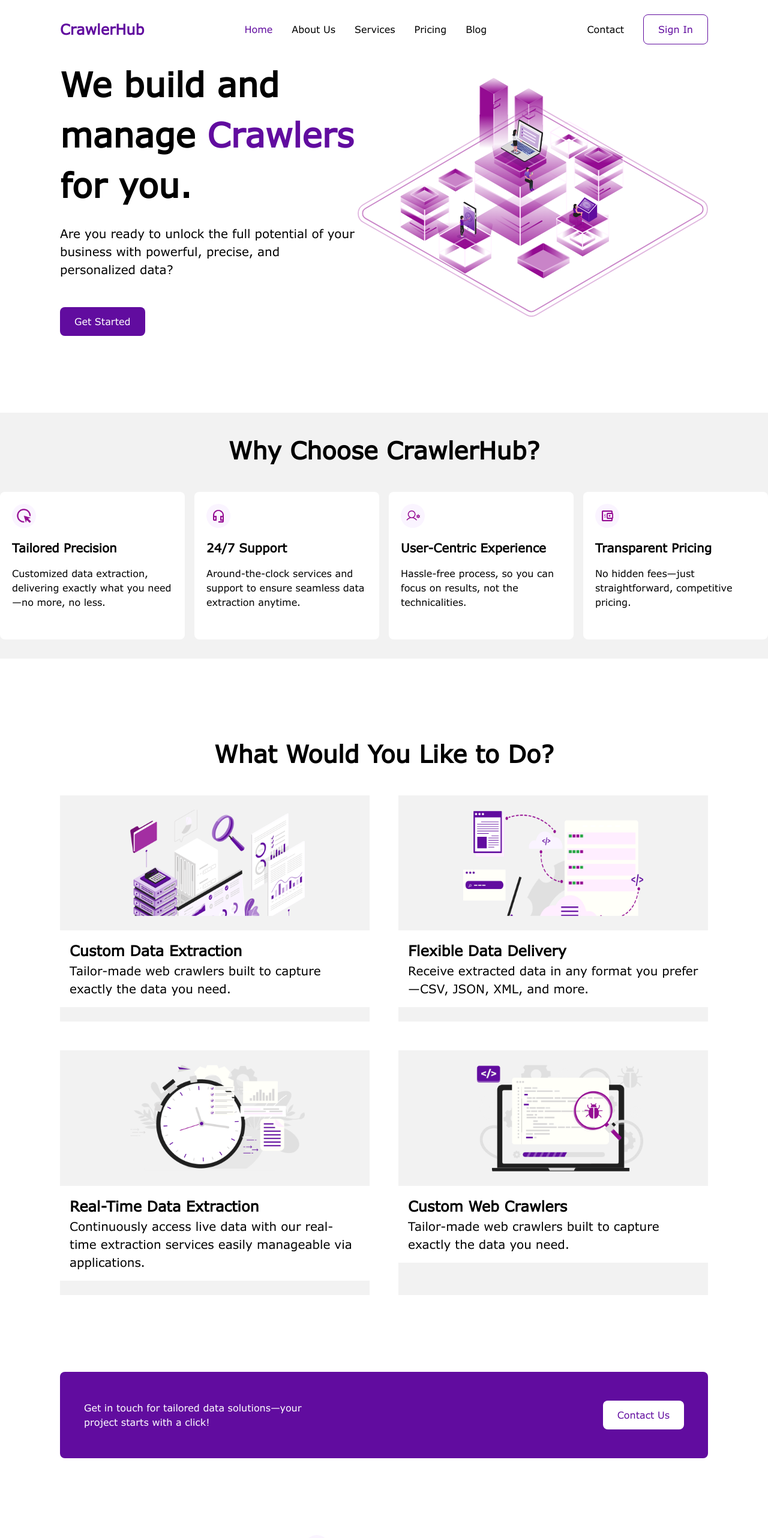
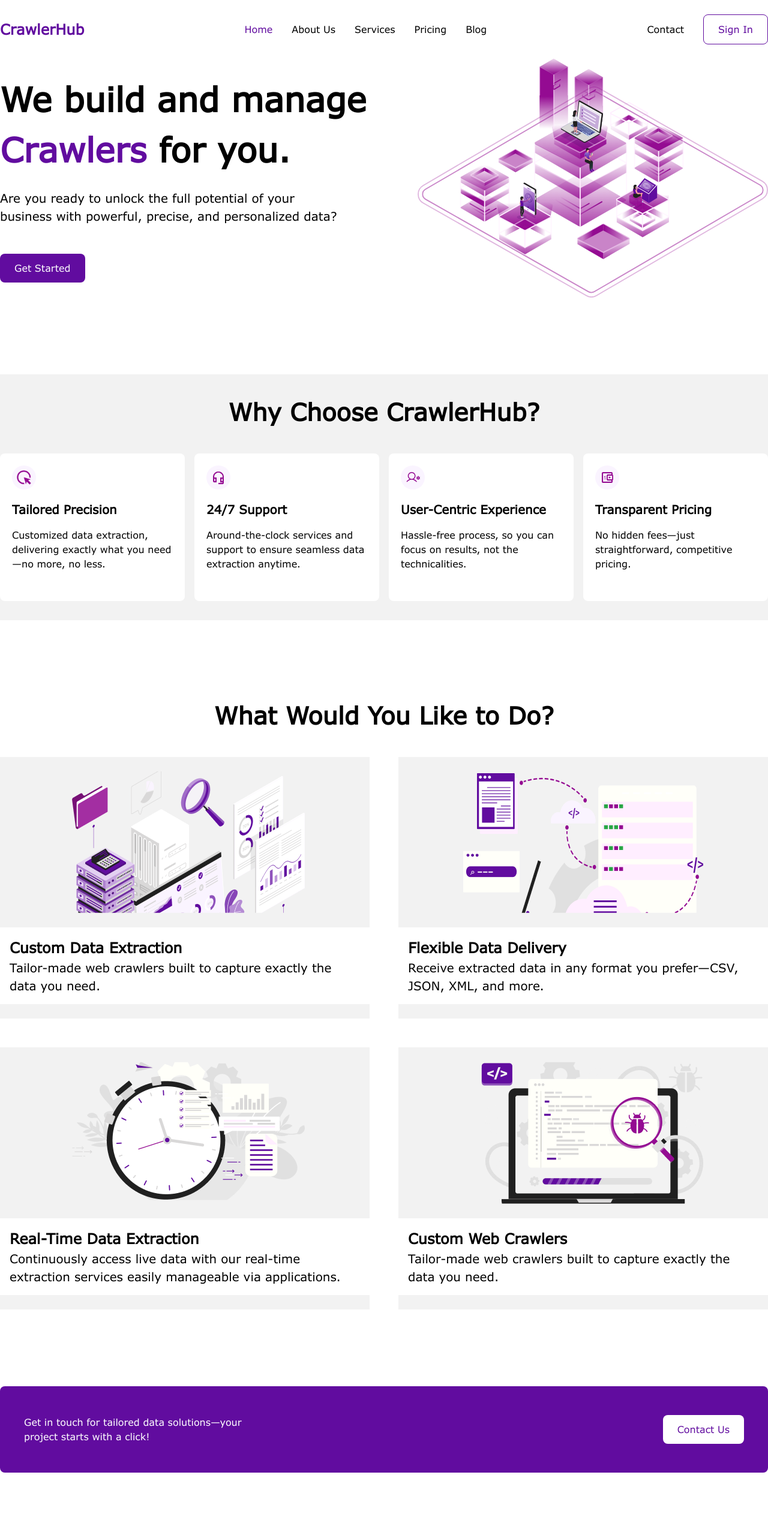
Before and after one commit to beecodeguy/crawlhub, a Next.js app: page / in a window 1280 px wide. Shown: the top 2564 px of the page at 60% size. Built offline with nearby package versions, Linux system fonts and the light colour scheme.

Commit message:
setup container

```diff
--- a/src/app/(webpage)/_components/ManageCrawlers.tsx
+++ b/src/app/(webpage)/_components/ManageCrawlers.tsx
@@ -5,7 +5,7 @@ import React from "react";
 
 const ManageCrawlers = () => {
   return (
-    <div className="page-container flex items-center mb-[128px]">
+    <div className="container mx-auto flex items-center mb-[128px]">
       <div>
         <div className="flex flex-col gap-4">
           <div className="typography-h1">
--- a/src/app/(webpage)/_components/OurProcess.tsx
+++ b/src/app/(webpage)/_components/OurProcess.tsx
@@ -28,7 +28,7 @@ const ProcessInfo: React.FC<IProps> = ({ title, icon, description }) => (
 const OurProcess = () => {
   return (
     <div className="mb-[128px]">
-      <div className="page-container flex gap-[128px] items-center">
+      <div className="container mx-auto flex gap-[128px] items-center">
         <div className="flex flex-col">
           <span className="typography-h2">Our Process: How It Works</span>
           <JumpButton
--- a/src/app/(webpage)/_components/OurServices.tsx
+++ b/src/app/(webpage)/_components/OurServices.tsx
@@ -28,7 +28,7 @@ const OurServiceContent: React.FC<IProps> = ({ icon, title, description }) => (
 
 const OurServices = () => {
   return (
-    <div className="page-container mb-[128px] flex flex-col gap-[40px] items-center justify-center">
+    <div className="container mx-auto mb-[128px] flex flex-col gap-[40px] items-center justify-center">
       <span className="typography-h2">What Would You Like to Do?</span>
       <div className="grid grid-cols-2 gap-6">
         <OurServiceContent
--- a/src/app/(webpage)/page.tsx
+++ b/src/app/(webpage)/page.tsx
@@ -14,7 +14,7 @@ export default function Home() {
       <ManageCrawlers />
       <WhyChooseCrawler />
       <OurServices />
-      <div className="page-container mb-[128px]">
+      <div className="container mx-auto mb-[128px]">
         <ContactUsBanner />
       </div>
       <OurProcess />
--- a/src/assets/styles/main.scss
+++ b/src/assets/styles/main.scss
@@ -8,10 +8,6 @@
   --light-grey: #f2f2f2;
   --bg-white: #fffff9;
   --radius: 0.5rem;
-}
-
-.page-container {
-  @apply px-[80px] lg:px-[100px] 2xl:px-[100px] 3xl:px-[300px];
 }
 
 // body {
--- a/src/components/containers/Footer/index.tsx
+++ b/src/components/containers/Footer/index.tsx
@@ -5,7 +5,8 @@ import { FaceBookIcon, LinkedInIcon, TwitterIcon } from "@/assets/icons";
 
 const Footer = () => {
   return (
-    <footer className="page-container bg-primary text-white py-6 flex flex-col gap-3 mt-[72px]">
+    <footer className="bg-primary text-white">
+      <div className="container mx-auto flex flex-col gap-3 mt-[72px] py-6">
         <div className="flex gap-5 justify-between">
           <span className="typography-h4">CrawlerHub</span>
           <FooterColumn
@@ -60,6 +61,7 @@ const Footer = () => {
             <Image src={TwitterIcon} height={10} width={20} alt="Twitter" />
           </div>
         </div>
+      </div>
     </footer>
   );
 };
--- a/src/components/containers/Header/index.tsx
+++ b/src/components/containers/Header/index.tsx
@@ -10,7 +10,7 @@ interface IProps {
 const Header: React.FC<IProps> = ({ className }) => {
   return (
     <header className={className}>
-      <nav className="page-container flex py-4 justify-between items-center">
+      <nav className="container mx-auto flex py-4 justify-between items-center">
         <span className="typography-h4 text-primary">CrawlerHub</span>
         <NavItems />
         <div className="flex gap-5 items-center">
--- a/tailwind.config.js
+++ b/tailwind.config.js
@@ -21,10 +21,6 @@ module.exports = {
 
     fontFamily: {
       sans: ["var(--font-verdana-pro)"],
-    },
-    container: {
-      center: true,
-      padding: "2rem",
     },
     extend: {
       screens: {
```
Lines whose indentation alone changed are shown as unchanged.
